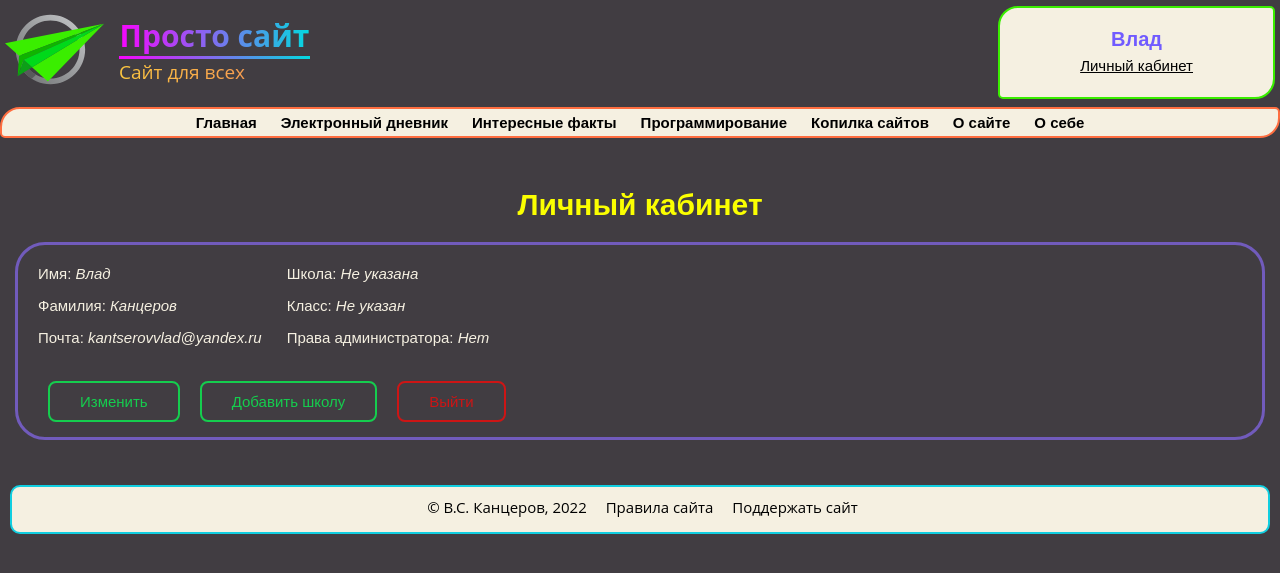
After one commit to Kantserovvlad/FlaskTest, a Flask app: page /personal in a window 1280 px wide. The commit adds this page. Shown: the top 573 px of the page. Run offline with Flask 2, Linux system fonts and the light colour scheme; a user stored in the database is signed in.

Commit message:
Изменил регистрацию и базу данных, добавил личный кабинет

```diff
--- a/data/__all_models.py
+++ b/data/__all_models.py
@@ -1 +1,4 @@
 from . import users
+from . import schools
+from . import class_n
+from . import homeworks
--- a/data/users.py
+++ b/data/users.py
@@ -10,10 +10,11 @@ class User(SqlAlchemyBase, UserMixin):
     id = sqlalchemy.Column(sqlalchemy.Integer, primary_key=True, autoincrement=True)
     name = sqlalchemy.Column(sqlalchemy.String, nullable=False)
     surname = sqlalchemy.Column(sqlalchemy.String, nullable=True)
-    class_n = sqlalchemy.Column(sqlalchemy.Integer, nullable=False)
-    school = sqlalchemy.Column(sqlalchemy.String, nullable=False)
+    class_n_id = sqlalchemy.Column(sqlalchemy.Integer, sqlalchemy.ForeignKey("class_n.id"), nullable=True)
+    school_id = sqlalchemy.Column(sqlalchemy.Integer, sqlalchemy.ForeignKey("schools.id"), nullable=True)
     email = sqlalchemy.Column(sqlalchemy.String,
                               index=True, unique=True, nullable=False)
+    admin = sqlalchemy.Column(sqlalchemy.Boolean, default=False)
     hashed_password = sqlalchemy.Column(sqlalchemy.String, nullable=False)
 
     def set_password(self, password):
--- a/forms/users.py
+++ b/forms/users.py
@@ -1,5 +1,5 @@
 from flask_wtf import FlaskForm
-from wtforms import PasswordField, StringField, SubmitField, EmailField, IntegerField
+from wtforms import PasswordField, StringField, SubmitField, EmailField, IntegerField, SelectField
 from wtforms.validators import DataRequired, Email
 
 
@@ -9,6 +9,4 @@ class RegisterForm(FlaskForm):
     password_again = PasswordField('Повторите пароль', validators=[DataRequired()])
     name = StringField('Имя', validators=[DataRequired()])
     surname = StringField('Фамилия', validators=[DataRequired()])
-    class_n = IntegerField('Ваш класс', validators=[DataRequired()])
-    school = StringField('Ваша школа', validators=[DataRequired()])
     submit = SubmitField('Создать аккаунт')
--- a/main.py
+++ b/main.py
@@ -1,10 +1,13 @@
 from flask import Flask, render_template, url_for, redirect
 from waitress import serve
+
+from data.class_n import Classes
 from forms.login import LoginForm
 from data import db_session
 from data.users import User
+from data.schools import School
 from forms.users import RegisterForm
-from flask_login import LoginManager, login_user, login_required, logout_user
+from flask_login import LoginManager, login_user, login_required, logout_user, current_user
 
 app = Flask(__name__)
 login_manager = LoginManager()
@@ -23,6 +26,13 @@ def index():
     return render_template('index.html')
 
 
+@app.route('/personal')
+def personal_account():
+    if current_user.is_authenticated:
+        return render_template('personal.html')
+    return redirect('/')
+
+
 @app.route('/registration', methods=['GET', 'POST'])
 def registration():
     form = RegisterForm()
@@ -37,9 +47,7 @@ def registration():
         user = User(
             name=form.name.data,
             surname=form.surname.data,
-            class_n=form.class_n.data,
-            school=form.school.data,
-            email=form.email.data
+            email=form.email.data,
         )
 
         user.set_password(form.password.data)
--- a/static/css/main.css
+++ b/static/css/main.css
@@ -228,7 +228,104 @@ input#remember_me {
     border: 2px solid #3aee00;
 }
 
+select {
+    width: 50%;
+    color: #000;
+    background: #f5f0e1;
+    border: 2px solid #715ffb;
+    font-size: 15px;
+    border-radius: 10px;
+    padding: 8px;
+}
+
 /* ---------------------Для--формы---------------------------------- */
+
+/* Для личного кабинета */
+.personal {
+    margin: 0px 15px;
+    border: solid #715bbc;
+    padding: 0px 15px;
+    border-radius: 30px;
+    font-size: 15px;
+    font-family: 'Montserrat', sans-serif;
+}
+
+.div-flex {
+    display: flex;
+    padding: 5px;
+}
+
+.block-info {
+    margin-right: 25px;
+}
+/* -------------------- */
+
+.shine-button-red {
+  text-decoration: none;
+  display: inline-block;
+  padding: 10px 30px;
+  margin: 10px 10px;
+  position: relative;
+  overflow: hidden;
+  border: 2px solid #cd1515;
+  border-radius: 8px;
+  font-family: 'Montserrat', sans-serif;
+  color: #cd1515;
+  transition: .2s ease-in-out;
+}
+.shine-button-red:before {
+  content: "";
+  background: linear-gradient(90deg, rgba(255, 255, 255, .1), rgba(255, 255, 255, .5));
+  height: 50px;
+  width: 50px;
+  position: absolute;
+  top: -8px;
+  left: -75px;
+  transform: skewX(-45deg);
+}
+.shine-button-red:hover {
+  background: #cd1515;
+  color: #fff;
+}
+.shine-button-red:hover:before {
+  left: 205px;
+  transition: .5s ease-in-out;
+}
+
+
+.shine-button {
+  text-decoration: none;
+  display: inline-block;
+  padding: 10px 30px;
+  margin: 10px 10px;
+  position: relative;
+  overflow: hidden;
+  border: 2px solid #15cd4e;
+  border-radius: 8px;
+  font-family: 'Montserrat', sans-serif;
+  color: #15cd4e;
+  transition: .2s ease-in-out;
+}
+.shine-button:before {
+  content: "";
+  background: linear-gradient(90deg, rgba(255, 255, 255, .1), rgba(255, 255, 255, .5));
+  height: 50px;
+  width: 50px;
+  position: absolute;
+  top: -8px;
+  left: -75px;
+  transform: skewX(-45deg);
+}
+.shine-button:hover {
+  background: #15cd4e;
+  color: #fff;
+}
+.shine-button:hover:before {
+  left: 205px;
+  transition: .5s ease-in-out;
+}
+
+/* ---------------------Для--личного--кабинета-------------------------------------- */
 
 /* Для всех секций */
 
@@ -436,6 +533,10 @@ input#remember_me {
     .box_img_text img {
         display: none
     }
+
+    .div-flex {
+        display: block;
+    }
 }
 
 @media screen and (max-width: 395px) {
--- a/templates/base.html
+++ b/templates/base.html
@@ -6,6 +6,7 @@
     <meta http-equiv="X-UA-Compatible" content="IE=edge">
     <meta name="viewport" content="width=device-width, initial-scale=1.0">
     <link rel="icon" href="../static/logo.svg" type="image/png">
+    {% block bootstrap %}{% endblock %}
     <link type="text/css" rel="stylesheet" href="{{ url_for('static', filename='css/main.css') }}"/>
     <title>{% block title %}{% endblock %}</title>
 </head>
@@ -25,7 +26,7 @@
             <a href="/logout" class="empty_a">
                 <h1> {{ current_user.name }} </h1>
             </a>
-            <a href="/" class="empty_a">
+            <a href="/personal" class="empty_a">
                 <p> Личный кабинет </p>
             </a>
         {% else %}
--- /dev/null
+++ b/templates/personal.html
@@ -0,0 +1,46 @@
+{% extends 'base.html' %}
+
+{% block title %}
+Личный кабинет
+{% endblock %}
+
+{% block body %}
+<h1>Личный кабинет</h1>
+<div class="personal">
+    <div class="div-flex">
+        <div class="block-info">
+            <p>Имя: <i>{{ current_user.name }}</i></p>
+            <p>Фамилия: <i>{{ current_user.surname }}</i></p>
+            <p>Почта: <i>{{ current_user.email }}</i></p>
+        </div>
+        <div class="block-info">
+            {% if current_user.school_id %}
+            <p>Школа: <i>{{ current_user.school_id }}</i></p>
+            {% else %}
+            <p>Школа: <i>Не указана</i></p>
+            {% endif %}
+
+            {% if current_user.class_n_id %}
+            <p>Класс: {{ current_user.class_n_id }}</p>
+            {% else %}
+            <p>Класс: <i>Не указан</i></p>
+            {% endif %}
+
+            {% if current_user.admin %}
+            <p>Права администратора: <i>Есть</i></p>
+            {% else %}
+            <p>Права администратора: <i>Нет</i></p>
+            {% endif %}
+        </div>
+    </div>
+    <div class="div-flex">
+        <a class="shine-button" href="/">Изменить</a>
+        {% if current_user.school_id %}
+        <a class="shine-button" href="/">Изменить школу</a>
+        {% else %}
+        <a class="shine-button" href="/">Добавить школу</a>
+        {% endif %}
+        <a class="shine-button-red" href="/logout">Выйти</a>
+    </div>
+</div>
+{% endblock %}
```
Also changed, not shown: data/class_n.py (added, +11 -0 lines), data/homeworks.py (added, +14 -0 lines), data/schools.py (added, +10 -0 lines), templates/registration.html (+0 -16 lines), db/diary.db.
